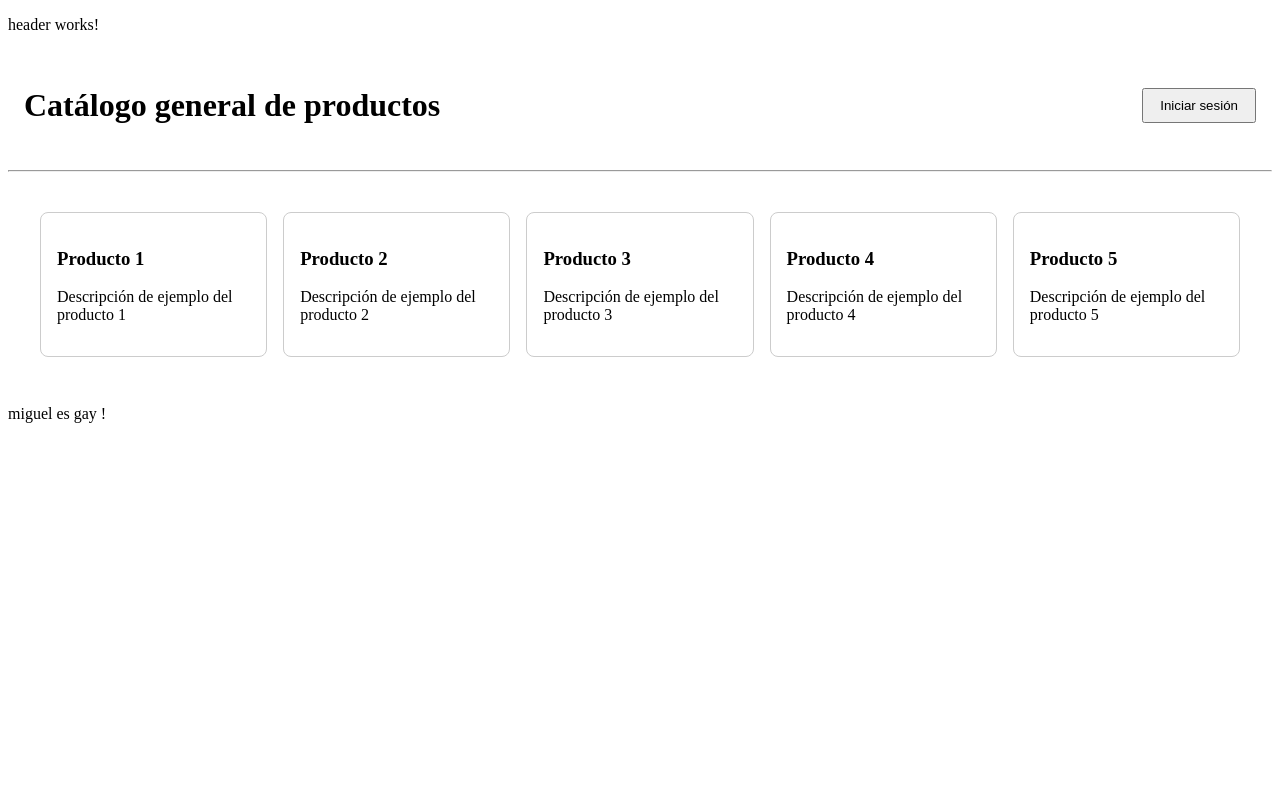
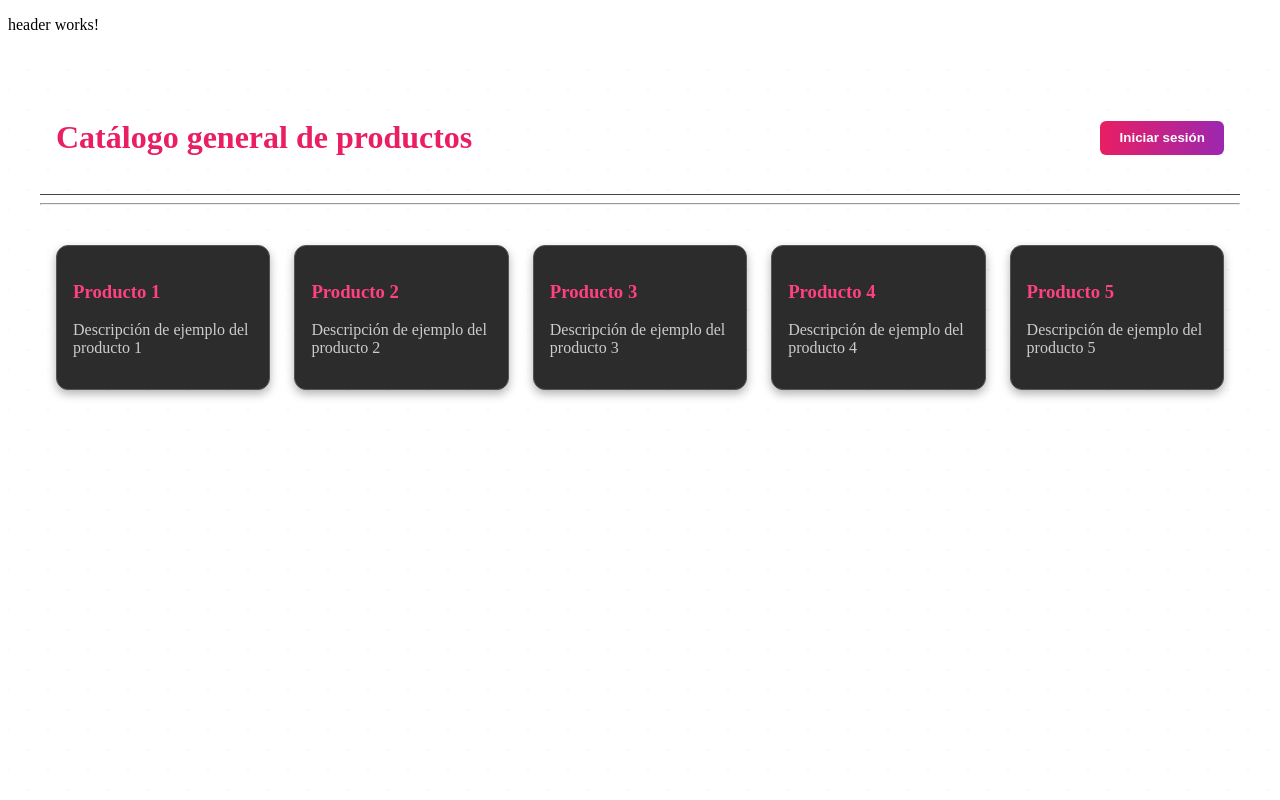
Before and after one commit to Andruortiz/SafeBuy, an Angular app in the folder safebuy/: page / in a window 1280 px wide. Shown: the top 800 px of the page. Built offline with nearby package versions, Linux system fonts and the light colour scheme.

Commit message:
frond_productos_ actualizado
El front de los productos lo e modificado a la paleta de colores actuales

```diff
--- a/safebuy/src/app/pages/home.component.html
+++ b/safebuy/src/app/pages/home.component.html
@@ -1,3 +1,4 @@
+<div class="home-background">
   <div class="home-header">
     <h1>Catálogo general de productos</h1>
 
@@ -9,10 +10,10 @@
 
   <hr />
 
-<!-- Simulación del catálogo general -->
   <div class="product-list">
     <div class="product-card" *ngFor="let product of [1,2,3,4,5]">
       <h3>Producto {{ product }}</h3>
       <p>Descripción de ejemplo del producto {{ product }}</p>
     </div>
   </div>
+</div>
--- a/safebuy/src/app/pages/home.component.scss
+++ b/safebuy/src/app/pages/home.component.scss
@@ -1,24 +1,68 @@
+.home-background {
+  min-height: 100vh;
+  background: linear-gradient(135deg, #0f0f0f, #1a1a1a);
+  background-image:
+    radial-gradient(rgba(255, 0, 150, 0.05) 1px, transparent 1px),
+    radial-gradient(rgba(255, 0, 255, 0.05) 1px, transparent 1px);
+  background-size: 40px 40px;
+  background-position: 0 0, 20px 20px;
+  color: #f1f1f1;
+  padding: 2rem;
+}
+
 .home-header {
   display: flex;
   justify-content: space-between;
   align-items: center;
   padding: 1rem;
+  border-bottom: 1px solid #444;
+
+  h1 {
+    color: #e91e63;
+    font-weight: bold;
+  }
 
   .home-button button {
-    padding: 0.5rem 1rem;
+    padding: 0.6rem 1.2rem;
+    background: linear-gradient(to right, #e91e63, #9c27b0);
+    border: none;
+    color: white;
+    font-weight: bold;
+    border-radius: 6px;
     cursor: pointer;
+    transition: background 0.3s ease;
+
+    &:hover {
+      background: linear-gradient(to right, #d81b60, #7b1fa2);
+    }
   }
 }
 
 .product-list {
   display: grid;
   grid-template-columns: repeat(auto-fit, minmax(200px, 1fr));
-  gap: 1rem;
-  padding: 2rem;
+  gap: 1.5rem;
+  padding: 2rem 1rem;
 
   .product-card {
+    background-color: #2c2c2c;
     padding: 1rem;
-    border: 1px solid #ccc;
-    border-radius: 8px;
+    border: 1px solid #555;
+    border-radius: 12px;
+    box-shadow: 0 4px 10px rgba(0, 0, 0, 0.3);
+    transition: transform 0.2s ease, box-shadow 0.2s ease;
+
+    &:hover {
+      transform: scale(1.02);
+      box-shadow: 0 6px 16px rgba(255, 0, 150, 0.2);
+    }
+
+    h3 {
+      color: #ff4081;
+    }
+
+    p {
+      color: #ccc;
+    }
   }
 }
```
Lines whose indentation alone changed are shown as unchanged.
